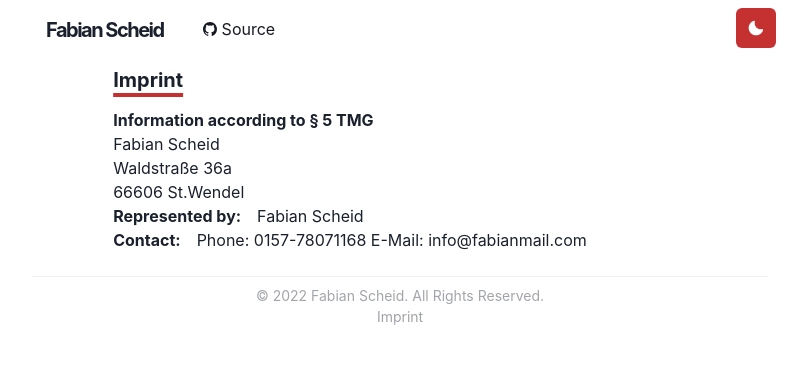
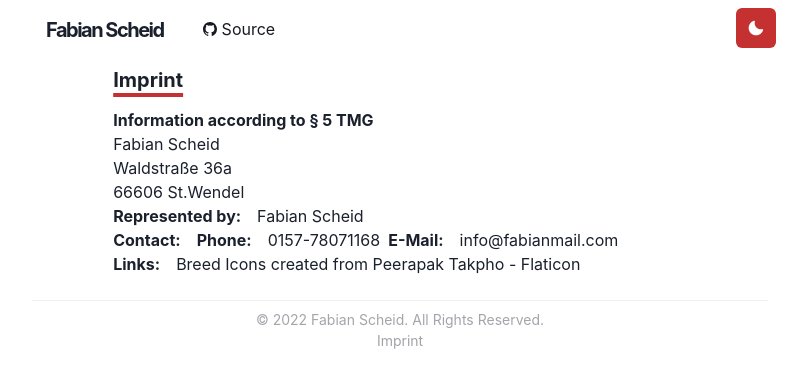
Before and after one commit to Beargruug/l9us-homepage, a Next.js app: page /imprint in a window 1280 px wide. Shown: the top 384 px of the page, without its empty margins (240-1047 px from the left). Built offline with nearby package versions, Linux system fonts and the light colour scheme.

Commit message:
add new favicon and change styling in imprint

```diff
--- a/components/layouts/main.js
+++ b/components/layouts/main.js
@@ -8,8 +8,8 @@ const Main = ({ children, router }) => {
     <Box as="main" pb={8}>
       <Head>
         <meta name="viewport" content="width=device-width, initial-scale=1" />
-        <link rel="icon" type="image/svg+xml" href="/favicon.svg" />
-        <link rel="icon" type="image/png" href="/favicon.png" />
+        <link rel="icon" type="image/svg+xml" href="/katze.png" />
+        <link rel="icon" type="image/png" href="/katze.png" />
         <title> Fabian Scheid - Homepage </title>
       </Head>
 
--- a/pages/imprint.js
+++ b/pages/imprint.js
@@ -20,7 +20,19 @@ const Imprint = () => (
           </StyledBox>
           <StyledBox>
             <StyledSpan>Contact:</StyledSpan>
-            Phone: 0157-78071168 E-Mail: info@fabianmail.com
+            <StyledSpan>Phone:</StyledSpan>
+            0157-78071168
+            <StyledSpan style={{marginLeft: '8px'}}>E-Mail:</StyledSpan>
+            info@fabianmail.com
+          </StyledBox>
+          <StyledBox>
+            <StyledSpan>Links:</StyledSpan>
+            <a
+              href="https://www.flaticon.com/de/kostenlose-icons/rasse"
+              title="rasse Icons"
+            >
+              Breed Icons created from Peerapak Takpho - Flaticon
+            </a>
           </StyledBox>
         </Box>
       </Box>
```
Also changed, not shown: public/katze.png (added).
